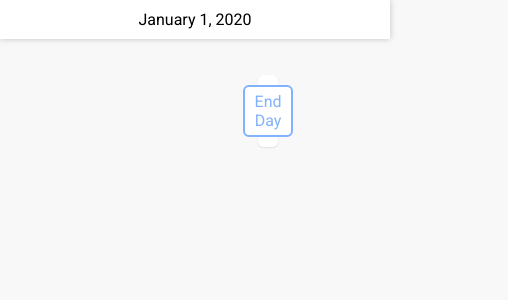
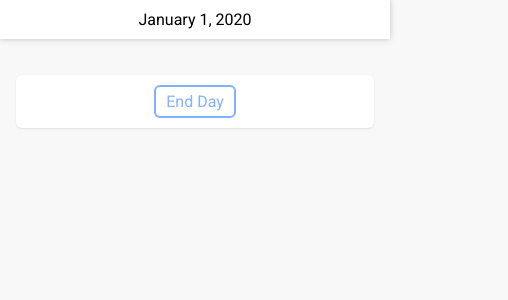
Before and after one commit to LKloosterman/simulife, an Angular app: page / in a window 390 px wide. Shown: the top 300 px of the page, 508 px wide, since content can reach past the window. Built offline with nearby package versions, Linux system fonts and the light colour scheme.

Commit message:
Make body proportions more responsive

```diff
--- a/src/styles.scss
+++ b/src/styles.scss
@@ -2,7 +2,7 @@
 
 body {
   margin-top: 50px;
-  padding: 25px 250px 50px 250px;
+  padding: 25px 20% 50px 20%;
   background: #F8F8F8;
 }
 
@@ -14,3 +14,9 @@ body {
   display: flex;
   justify-content: center;
 }
+
+@media screen and (max-width: 800px) {
+  body {
+    padding: 25px 2% 50px 2%;
+  }
+}
```
